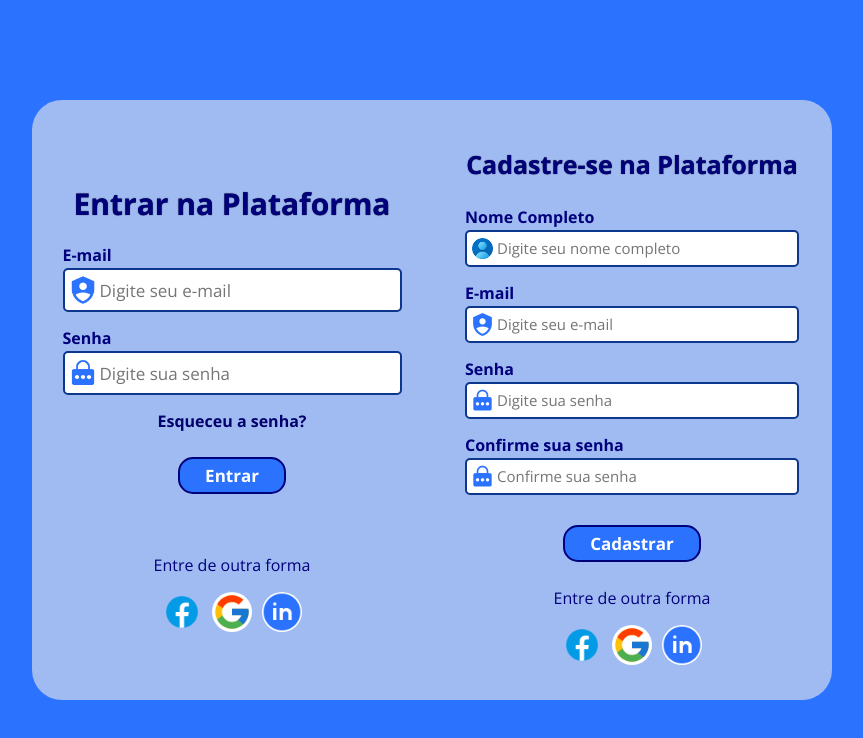
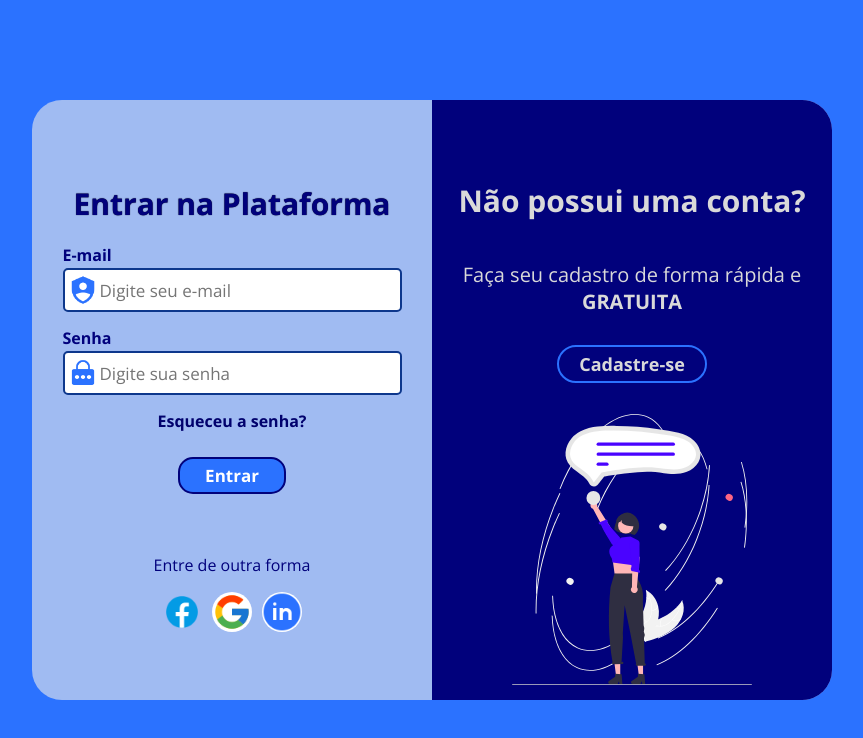
Before and after one commit to DarkSide-Dev/studytech, a React (Create React App) app: page /login in a window 1280 px wide. Shown: the top 738 px of the page, without its empty margins (208-1071 px from the left). Built offline with nearby package versions, Linux system fonts and the light colour scheme.

Commit message:
Desenvolvimento da animação na tela de login

```diff
--- a/src/assets/screens/Login/index.js
+++ b/src/assets/screens/Login/index.js
@@ -19,8 +19,13 @@ import {
     InputAreaCadastro,
     InputCadastro,
     CadastroButton,
-    CadastroSubtitle
-
+    CadastroSubtitle,
+    CoverArea,
+    CoverTitle,
+    CoverDesc,
+    CoverButton,
+    Destacador,
+    FormImage
 
 } from './style';
 
@@ -33,7 +38,47 @@ import FacebookIcon from '../../img/facebookicon.png';
 import GoogleIcon from '../../img/googleicon.png';
 import LinkedinIcon from '../../img/linkedinicon.png';
 
+import FormImg from '../../img/form.svg';
+import FormImg2 from '../../img/form2.svg';
+
 function Login(){
+
+    const [name, setName] = useState('');
+    const [email, setEmail] = useState('');
+    const [password, setPassword] = useState('');
+    const [password2, setPassword2] = useState('');
+
+    const [width, setWidth] = useState('50%');
+    const [right, setRight] = useState('0%');
+
+    function showForm(form){
+
+        if(form == 0){
+
+            setWidth('100%');
+
+            setTimeout(() => {
+
+                setRight('50%');
+                setWidth('50%');
+
+            }, 600);
+
+        }
+        else{
+
+            setWidth('100%');
+            setRight('0%');
+
+            setTimeout(() => {
+
+                setWidth('50%');
+
+            }, 600);
+
+        }
+
+    }
 
     return(
 
@@ -48,14 +93,14 @@ function Login(){
                     <InputArea>
 
                         <Label>E-mail</Label>
-                        <Input icon={EmailImg} type="email" placeholder="Digite seu e-mail" />
+                        <Input onChange={evento => setEmail(evento.target.value)} value={email} icon={EmailImg} type="email" placeholder="Digite seu e-mail" />
 
                     </InputArea>
 
                     <InputArea>
 
                         <Label>Senha</Label>
-                        <Input icon={PasswordImg} type="password" placeholder="Digite sua senha" />
+                        <Input onChange={evento => setPassword(evento.target.value)} value={password} icon={PasswordImg} type="password" placeholder="Digite sua senha" />
 
                     </InputArea>
 
@@ -86,28 +131,28 @@ function Login(){
                     <InputAreaCadastro>
 
                         <Label>Nome Completo</Label>
-                        <InputCadastro icon={UserImg} type="text" placeholder="Digite seu nome completo" />
+                        <InputCadastro onChange={evento => setName(evento.target.value)} value={name} icon={UserImg} type="text" placeholder="Digite seu nome completo" />
 
                     </InputAreaCadastro>
 
                     <InputAreaCadastro>
 
                         <Label>E-mail</Label>
-                        <InputCadastro icon={EmailImg} type="email" placeholder="Digite seu e-mail" />
+                        <InputCadastro onChange={evento => setEmail(evento.target.value)} value={email} icon={EmailImg} type="email" placeholder="Digite seu e-mail" />
 
                     </InputAreaCadastro>
 
                     <InputAreaCadastro>
 
                         <Label>Senha</Label>
-                        <InputCadastro icon={PasswordImg} type="password" placeholder="Digite sua senha" />
+                        <InputCadastro onChange={evento => setPassword(evento.target.value)} value={password} icon={PasswordImg} type="password" placeholder="Digite sua senha" />
 
                     </InputAreaCadastro>
 
                     <InputAreaCadastro>
 
                         <Label>Confirme sua senha</Label>
-                        <InputCadastro icon={PasswordImg} type="password" placeholder="Confirme sua senha" />
+                        <InputCadastro onChange={evento => setPassword2(evento.target.value)} value={password2} icon={PasswordImg} type="password" placeholder="Confirme sua senha" />
 
                     </InputAreaCadastro>
 
@@ -127,6 +172,34 @@ function Login(){
 
                 </CadastroArea>
 
+                <CoverArea largura={width} posicao={right}>
+
+                    { right == '0%' &&
+                        <>
+                            <CoverTitle>Não possui uma conta?</CoverTitle>
+
+                            <CoverDesc>Faça seu cadastro de forma rápida e <Destacador>GRATUITA</Destacador></CoverDesc>
+
+                            <CoverButton onClick={() => {showForm(0)}}>Cadastre-se</CoverButton>
+
+                            <FormImage src={FormImg} />
+                        </>
+                    }
+
+                    { right == '50%' &&
+                        <>
+                            <CoverTitle>Já possui uma conta?</CoverTitle>
+
+                            <CoverDesc>Faça seu login de forma rápida e <Destacador>prática</Destacador></CoverDesc>
+
+                            <CoverButton onClick={() => {showForm(1)}}>Entrar</CoverButton>
+
+                            <FormImage src={FormImg2} />
+                        </>
+                    }
+
+                </CoverArea>
+
             </AreaFormulario>
 
         </Container>
--- a/src/assets/screens/Login/style.js
+++ b/src/assets/screens/Login/style.js
@@ -15,6 +15,7 @@ export const AreaFormulario = styled.div`
     background-color: #a0bbf2;
     display: flex;
     border-radius: 30px;
+    position: relative;
 `;
 
 export const LoginArea = styled.div`
@@ -148,3 +149,60 @@ export const CadastroSubtitle = styled.p`
     margin-top: 25px;
     color: #01017c;
 `;
+
+export const CoverArea = styled.div`
+    position: absolute;
+    width: ${props => props.largura};
+    height: 100%;
+    background-color: #01017c;
+    transition: all .7s ease;
+    right: ${props => props.posicao};
+    display: flex;
+    flex-direction: column;
+    align-items: center;
+`;
+
+export const CoverTitle = styled.h2`
+    color: #d9d9d9;
+    font-size: 30px;
+    text-align: center;
+    margin: 80px 0 20px 0;
+`;
+
+export const CoverDesc = styled.p`
+    color: #d9d9d9;
+    font-size: 20px;
+    width: 85%;
+    text-align: center;
+`;
+
+export const CoverButton = styled.button`
+    font-size: 18px;
+    background-color: inherit;
+    border: 2px solid #2b72ff;
+    padding: 5px 20px;
+    border-radius: 20px;
+    color: #d9d9d9;
+    margin-top: 10px;
+    transition: all ease .3s;
+    font-weight: bold;
+
+    :hover{
+        background-color: #9db7ed;
+        border-color: #9db7ed;
+        color: #000;
+        cursor: pointer;
+        font-weight: bold;
+    }
+`;
+
+export const Destacador = styled.span`
+    font-weight: bold;
+`;
+
+export const FormImage = styled.img`
+    width: 240px;
+    position: absolute;
+    bottom: 15px;
+    align-self: center;
+`;
```
Also changed, not shown: src/assets/img/form.svg (added), src/assets/img/form2.svg (added).
